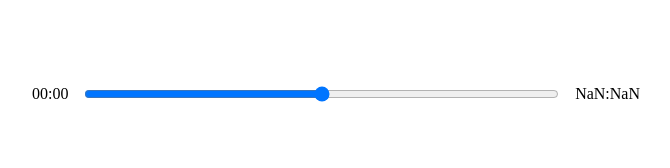
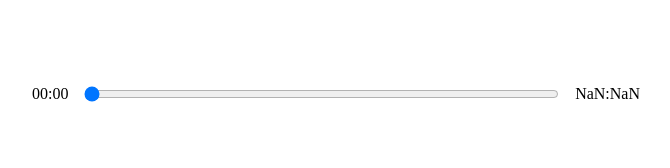
Before and after one commit to Azharnoushad/Music__Player_React_Js, a React (Vite) app: page / in a window 1280 px wide. Shown: the part 411-579 px from the top of the page, without its empty margins (304-974 px from the left). Built offline with nearby package versions, Linux system fonts and the light colour scheme.

Commit message:
input range functionality is implemented

```diff
--- a/src/Components/Player.jsx
+++ b/src/Components/Player.jsx
@@ -10,8 +10,8 @@ import {
 const Player = ({ currentSong, setIsPlaying, isPlaying }) => {
   // useState function for time ------------------------------------------
   const [songInfo, setSongInfo] = useState({
-    currentTime: null,
-    durations: null,
+    currentTime: 0,
+    durations: 0,
   });
   // audio input ref------------------------------------------------------
   const audioRef = useRef();
@@ -56,11 +56,17 @@ const Player = ({ currentSong, setIsPlaying, isPlaying }) => {
 
   // time formatting function-------------------------------------------------
 
+  // input drag handler function ---------------------------------------------
+  const dragHandler = (event) =>{
+    audioRef.current.currentTime=event.target.value
+    setSongInfo({...songInfo,currentTime:event.target.value});
+  }
+
   return (
     <div className="player">
       <div className="time-control">
         <p>{formatSecondsAsTime(songInfo.currentTime)}</p>
-        <input type="range" />
+        <input type="range" min={0} max={songInfo.duration} value={songInfo.currentTime} onChange={dragHandler}/>
         <p>{formatSecondsAsTime(songInfo.duration)}</p>
       </div>
       <div className="play-control">
--- a/src/Components/Song.jsx
+++ b/src/Components/Song.jsx
@@ -3,7 +3,7 @@ import React from 'react'
 const Song = ({currentSong}) => {
   return (
     <div className="song-container">
-      <img src={currentSong.cover} alt="" />
+      <img src={currentSong.cover} alt="song-img" />
       <h2>{currentSong.name}</h2>
       <h3>{currentSong.artist}</h3>
     </div>
```
